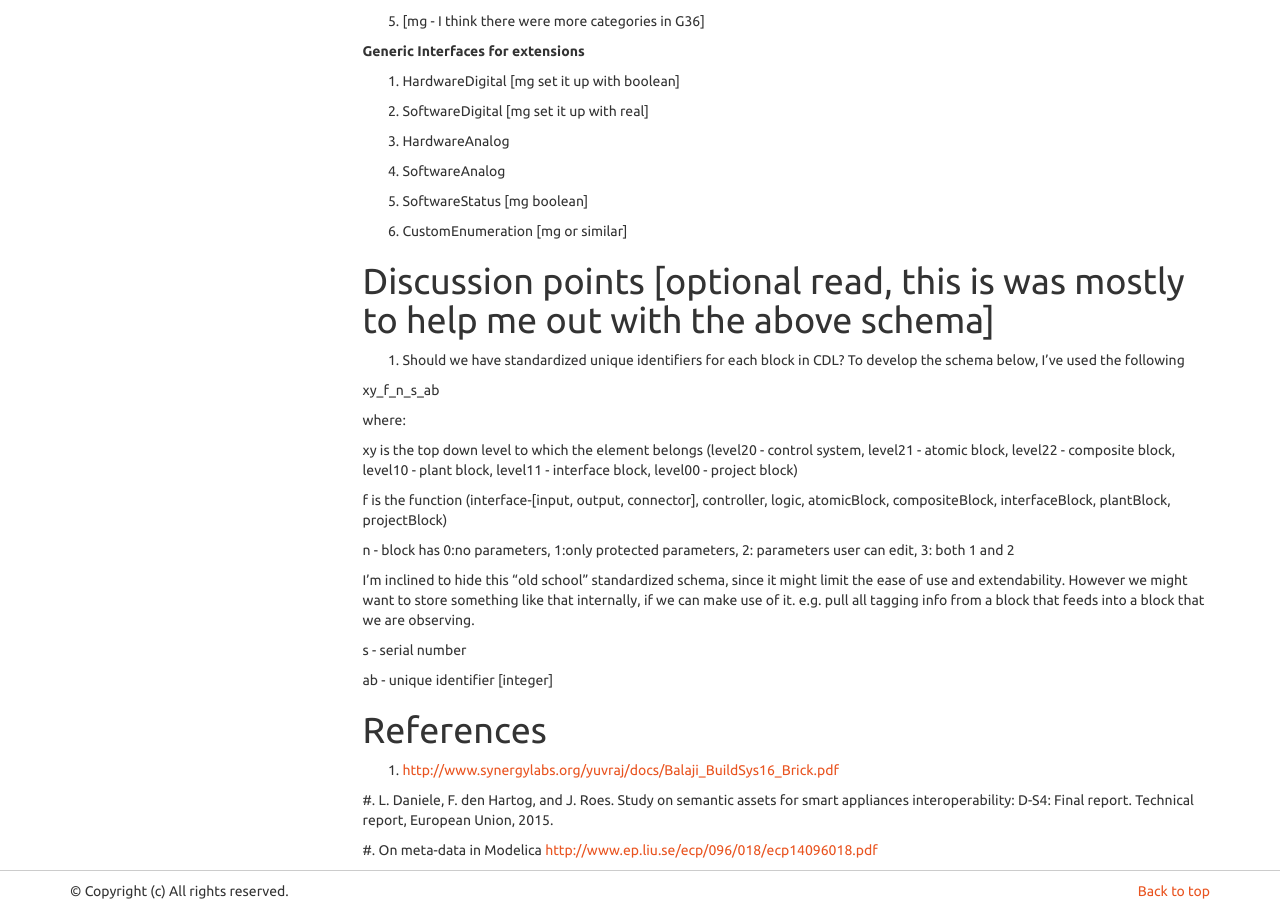
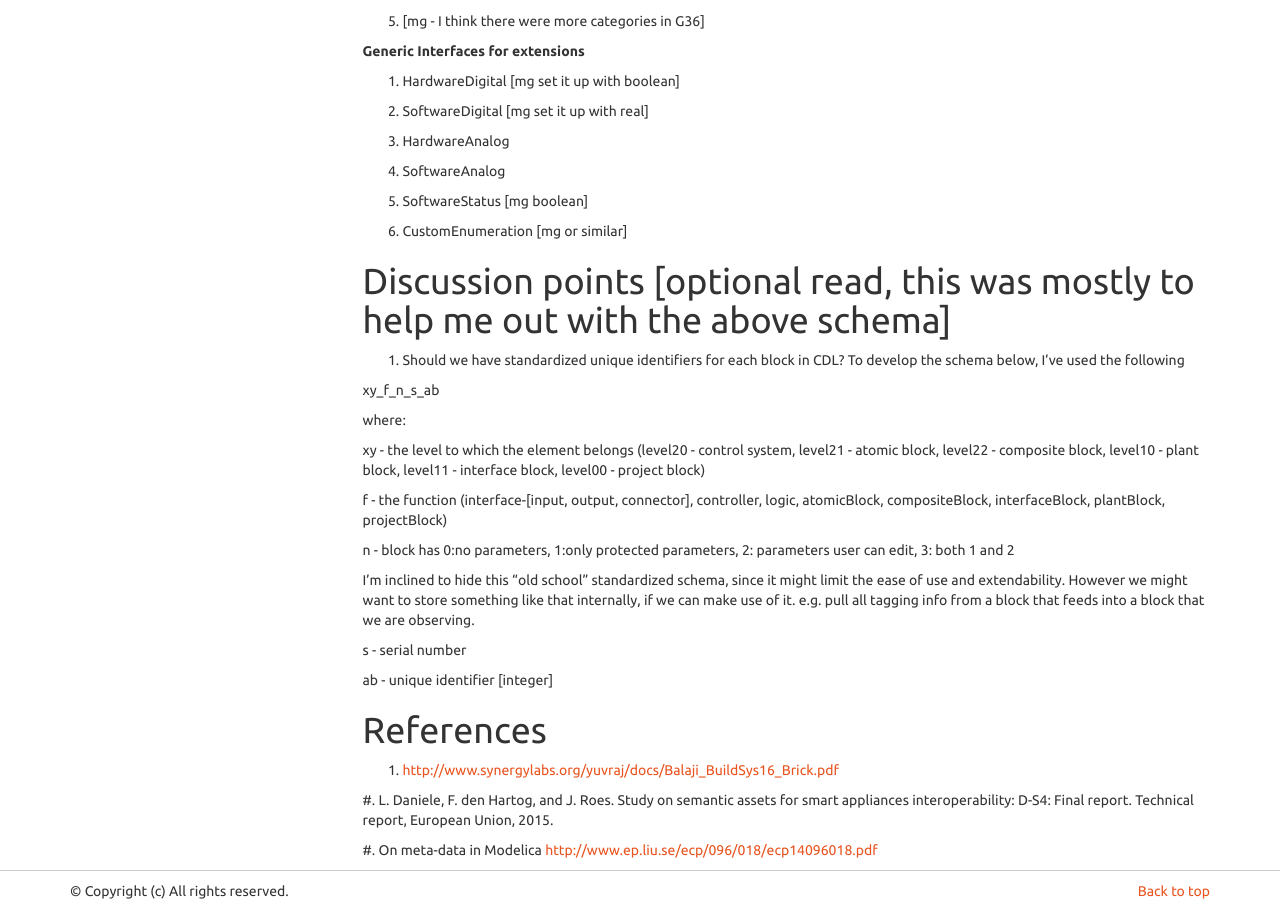
Before and after one commit to lbl-srg/obc, a Sphinx documentation site: the page built from specification/source/draftTaggingConcept.rst, in a window 1280 px wide and 900 px high, scrolled down 5288 px. Built offline with Sphinx 7.4.7, drawn with Linux system fonts in a browser that asks for light colours; some of the changed text lies outside the part shown.

Commit message:
syntax fixes

```diff
--- a/specification/source/draftTaggingConcept.rst
+++ b/specification/source/draftTaggingConcept.rst
@@ -273,7 +273,7 @@ There should be an Input, Output, and a Connector for each of the listed:
 #. CustomEnumeration [mg or similar]
 
 
-Discussion points [optional read, this is was mostly to help me out with the above schema]
+Discussion points [optional read, this was mostly to help me out with the above schema]
 ----------------------
 #. Should we have standardized unique identifiers for each block in CDL? To develop the schema below, I've used the following
 
@@ -281,9 +281,9 @@ xy_f_n_s_ab
 
 where:
 
-xy is the top down level to which the element belongs (level20 - control system, level21 - atomic block, level22 - composite block, level10 - plant block, level11 - interface block, level00 - project block)
+xy - the level to which the element belongs (level20 - control system, level21 - atomic block, level22 - composite block, level10 - plant block, level11 - interface block, level00 - project block)
 
-f is the function (interface-[input, output, connector], controller, logic, atomicBlock, compositeBlock, interfaceBlock, plantBlock, projectBlock)
+f - the function (interface-[input, output, connector], controller, logic, atomicBlock, compositeBlock, interfaceBlock, plantBlock, projectBlock)
 
 n - block has 0:no parameters, 1:only protected parameters, 2: parameters user can edit, 3: both 1 and 2
 
```
